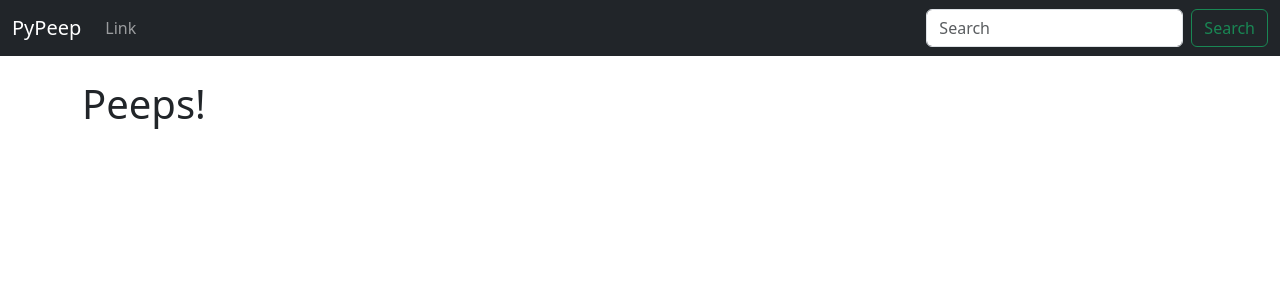
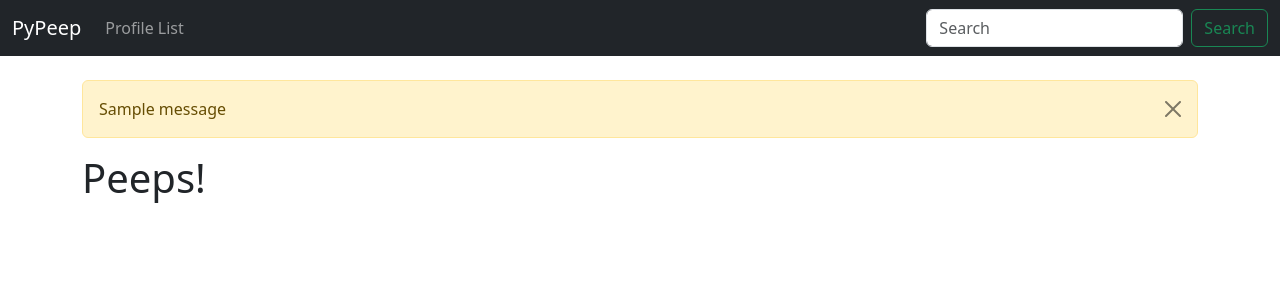
Before and after one commit to clovis20/pypeep, a Django app: page / in a window 1280 px wide. Shown: the top 300 px of the page. Run offline with Django 5.2, Linux system fonts and the light colour scheme; tables that the repository leaves empty hold one stand-in row (values such as "Sample post"); one stand-in notice (Sample message) is shown.

Commit message:
add navbar and profile page

```diff
--- a/pypeepapp/templates/base.html
+++ b/pypeepapp/templates/base.html
@@ -9,8 +9,16 @@
   <body>
 
     {% include 'navbar.html' %}
-    </br>
     <div class="container">
+        </br>
+        {% if messages %}
+          {% for message in messages %}
+          <div div class="alert alert-warning alert-dismissible fade show" role="alert">
+            {{ message }}
+            <button type="button" class="btn-close" data-bs-dismiss="alert" aria-label="Close"></button>
+          </div>
+          {% endfor %}
+        {% endif %}
         {% block content %}
         {% endblock %}
     </div>
--- a/pypeepapp/templates/navbar.html
+++ b/pypeepapp/templates/navbar.html
@@ -7,7 +7,7 @@
       <div class="collapse navbar-collapse" id="navbarSupportedContent">
         <ul class="navbar-nav me-auto mb-2 mb-lg-0">
           <li class="nav-item">
-            <a class="nav-link" href="#">Link</a>
+            <a class="nav-link" href="{% url 'profile_list' %}">Profile List</a>
           </li>
         </ul>
         <form class="d-flex" role="search">
--- a/pypeepapp/urls.py
+++ b/pypeepapp/urls.py
@@ -3,4 +3,5 @@ from . import views
 
 urlpatterns = [
     path('', views.home, name="home"),
+    path('profile_list/', views.profile_list, name="profile_list"),
 ]
--- a/pypeepapp/views.py
+++ b/pypeepapp/views.py
@@ -1,4 +1,14 @@
-from django.shortcuts import render
+from django.shortcuts import redirect, render
+from django.contrib import messages
+from .models import Profile
 
 def home(request):
     return render(request, 'home.html', {})
+
+def profile_list(request):
+    if request.user.is_authenticated:
+        profiles = Profile.objects.exclude(user=request.user)
+        return render(request, 'profile_list.html', {"profiles":profiles})
+    else:
+        messages.success(request, ('You Must Be Logged In To View This Page..'))
+        return redirect('home')
```
Also changed, not shown: pypeepapp/models.py (+12 -1 lines), pypeepapp/templates/profile_list.html (added, +33 -0 lines), pypeepapp/migrations/0002_profile_date_modified.py (added), pypeepapp/static/images/default_profile_pic.png (added), 1 other file.
